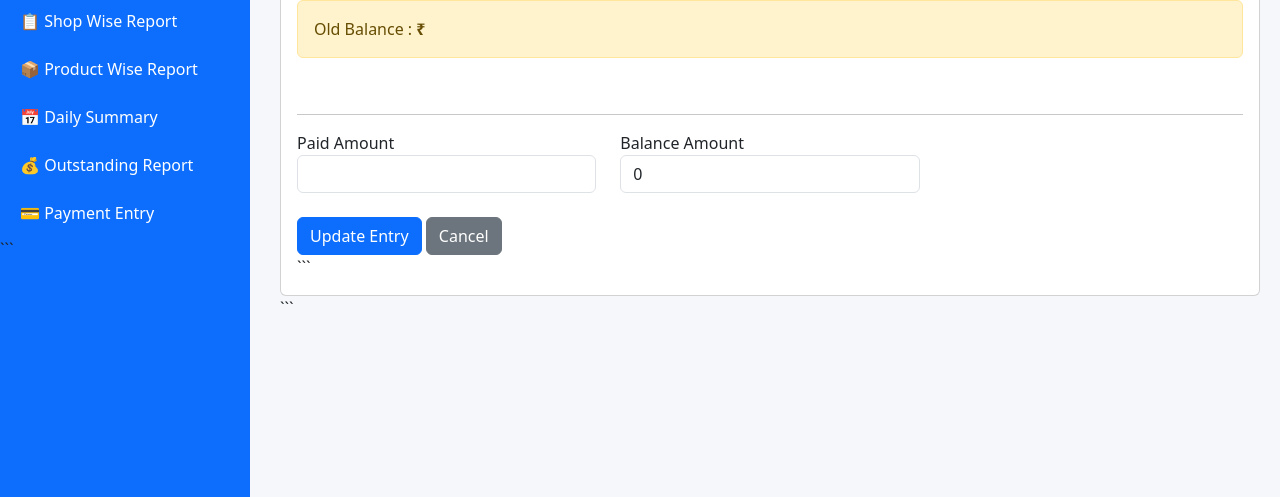
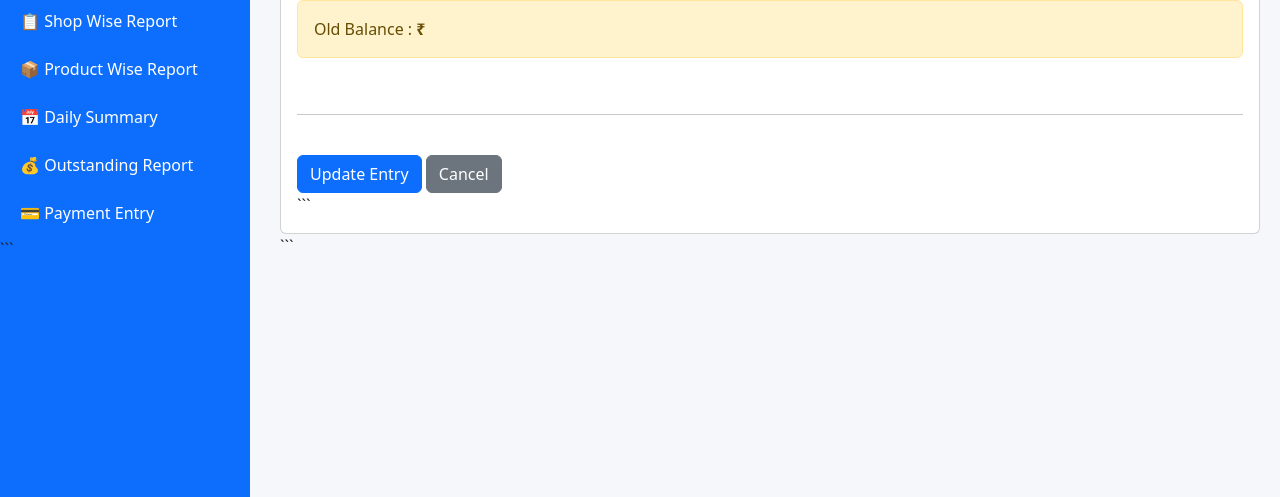
Before and after one commit to mhariprasath-28/Milk-Software, a Flask app: template templates/edit_entry.html in a window 1280 px wide. Shown: the part 303-800 px from the top of the page. Run offline with Flask 3, Linux system fonts and the light colour scheme; the template is opened without the code that fills it, so the values that code supplies are empty.

Commit message:
Update edit_entry.html

```diff
--- a/templates/edit_entry.html
+++ b/templates/edit_entry.html
@@ -125,34 +125,6 @@
 
     <hr>
 
-    <div class="row">
-
-        <div class="col-md-4">
-
-            <label>Paid Amount</label>
-
-            <input type="number"
-                   id="paid"
-                   name="paid"
-                   class="form-control"
-                   value="{{ rows[0][8] }}">
-
-        </div>
-
-        <div class="col-md-4">
-
-            <label>Balance Amount</label>
-
-            <input type="number"
-                   id="balance"
-                   name="balance"
-                   class="form-control"
-                   value="{{ rows[0][9] }}"
-                   readonly>
-
-        </div>
-
-    </div>
 
     <br>
 
```
